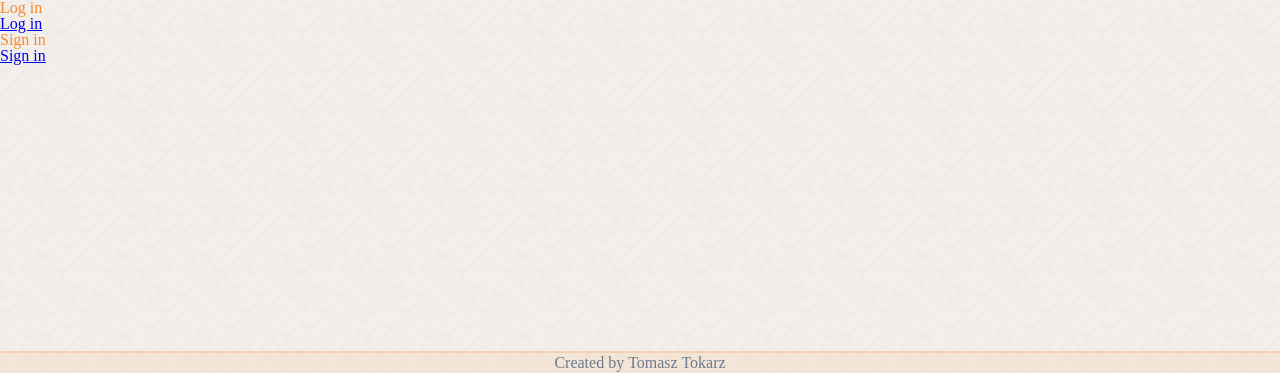
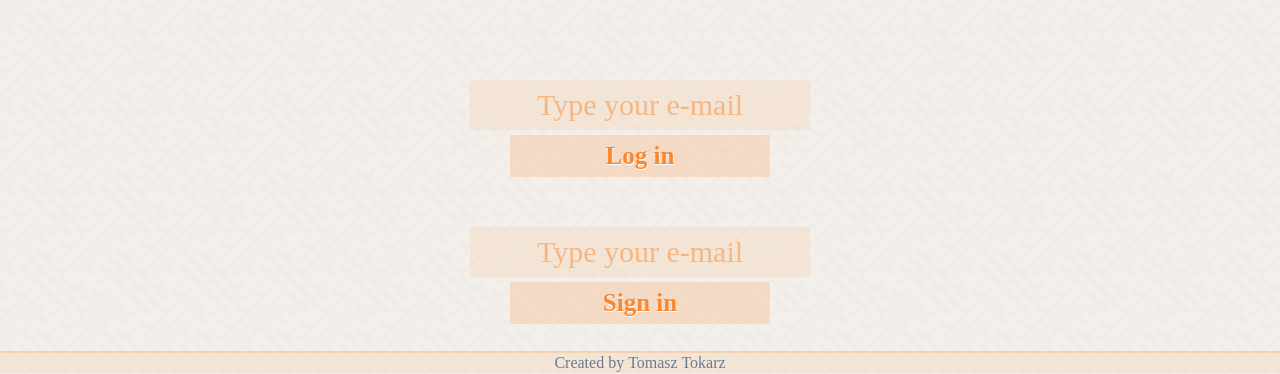
Before and after one commit to TomaszTokarz/shopping_assist, a React app: page / in a window 1280 px wide. Shown: the part 427-801 px from the top of the page. Built offline with nearby package versions, Linux system fonts and the light colour scheme; a web font is replaced by a local one.

Commit message:
first user events

```diff
--- a/scss/_footer.scss
+++ b/scss/_footer.scss
@@ -5,12 +5,9 @@
   position: absolute;
   bottom: 0;
   color: $color-gray;
-  // font-weight: 700;
-  // padding: 0 20px 15px;
   text-align: center;
-  // text-shadow: 1px 1px $color-white, 3px 3px $color-gray ;
-  background: $color-yellow-10;
-  border-top: 2px solid $color-yellow-20;
+  background: rgba($color-orange, 0.1);
+  border-top: 2px solid rgba($color-orange, 0.2);
   line-height: 20px;
 
   &__link {
--- /dev/null
+++ b/scss/_login.scss
@@ -0,0 +1,42 @@
+@import "settings";
+
+
+.login {
+  display: flex;
+  flex-direction: column;
+  margin-top: 80px;
+
+  &__button {
+    margin: 5px auto 50px;
+    width: 260px;
+    text-align: center;
+    line-height: 40px;
+    font-size: 25px;
+    font-weight: 600;
+    border: 0;
+    color: $color-orange;
+    background: rgba($color-orange, 0.2);
+    text-shadow: $shadow-white ;
+  }
+
+  &__input {
+    border: 0;
+    background: rgba($color-orange, 0.1);
+    margin: auto;
+    text-align: center;
+    width: 320px;
+    max-width: 90%;
+    line-height: 50px;
+    padding: 0 10px;
+    font-size: 30px;
+    color: $color-orange;
+
+    @include placeholder {
+      color: rgba($color-orange, 0.5);
+    };
+
+    &.inactive {
+      height: 0;
+    }
+  }
+}
--- a/scss/_title_bar.scss
+++ b/scss/_title_bar.scss
@@ -5,7 +5,7 @@
     font-weight: 700;
     padding: 0 20px 15px;
     text-align: center;
-    text-shadow: 0.02em 0.02em $color-white, 0.06em 0.06em $color-gray ;
-    background: $color-yellow-10;
-    border-bottom: 2px solid $color-yellow-20;
+    text-shadow: $shadow-white, $shadow-gray ;
+    background: rgba($color-orange, 0.1);
+    border-bottom: 2px solid rgba($color-orange, 0.1);
 }
--- a/scss/main.scss
+++ b/scss/main.scss
@@ -4,11 +4,16 @@
 
 @import "_title_bar";
 @import "_footer";
+@import "_login";
 
 
 body {
     font-family: $font-family;
     color: $color-orange;
+}
+
+input, button {
+  font-family: $font-family;
 }
 
 .container {
--- a/scss/settings.scss
+++ b/scss/settings.scss
@@ -5,7 +5,25 @@ $color-white: #FFFFFF;
 
 $color-beige: #DCC7AA;
 $color-yellow: #F7C331;
-  $color-yellow-10: rgba(247, 136, 47, 0.1);
-  $color-yellow-20: rgba(247, 136, 47, 0.2);
 $color-orange: #F7882F;
 $color-gray: #6B7A8F;
+
+$shadow-white: 0.02em 0.02em $color-white;
+$shadow-gray: 0.06em 0.06em $color-gray;
+
+
+@mixin placeholder{
+  &::-webkit-input-placeholder {
+    @content;
+  }
+  &::-moz-placeholder {
+    @content;
+  }
+  &:-ms-input-placeholder {
+    @content;
+  }
+  &:-moz-placeholder {
+    @content;
+  }
+
+}
--- a/src/components/login.js
+++ b/src/components/login.js
@@ -2,17 +2,34 @@ import React, { Component } from 'react';
 import { Link } from 'react-router-dom';
 
 export default class Login extends Component {
+
+  constructor(props) {
+    super(props);
+
+    this.state = { term: ''};
+    this.ui = {
+      loginInput : '.js-login-input'
+    }
+  }
+
+  showPasswordField(event) {
+    console.log(event.target);
+    console.log(this.ui);
+  };
+
+  onInputChange(event) {
+    console.log(event.target.value);
+  }
+
   render() {
     return (
-      <div>
-        <div className="login__title">Log in</div>
-        <Link className="button button__login" to="/password">
-          <span>Log in</span>
-        </Link>
-        <div className="login__title">Sign in</div>
-        <Link className="button button__login" to="/signin">
-          <span>Sign in</span>
-        </Link>
+      <div className="login">
+        <input type="email" onChange={event => this.setState({ term: event.target.value })} className="login__input js-login-input" placeholder="Type your e-mail"></input>
+        <input type="password" className="login__input inactive"></input>
+        <button className="login__button" onClick={this.showPasswordField}>Log in</button>
+
+        <input type="email" className="login__input" placeholder="Type your e-mail"></input>
+        <button className="login__button">Sign in</button>
       </div>
     );
   }
```
